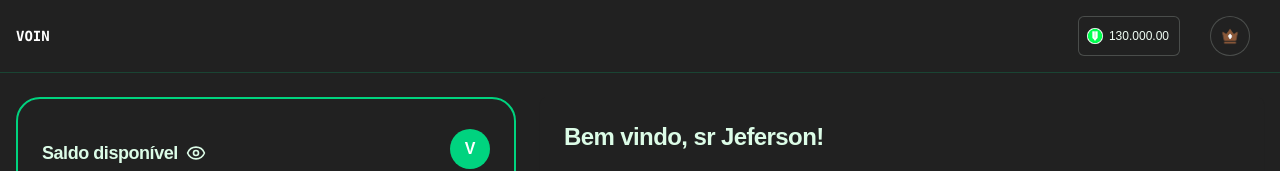
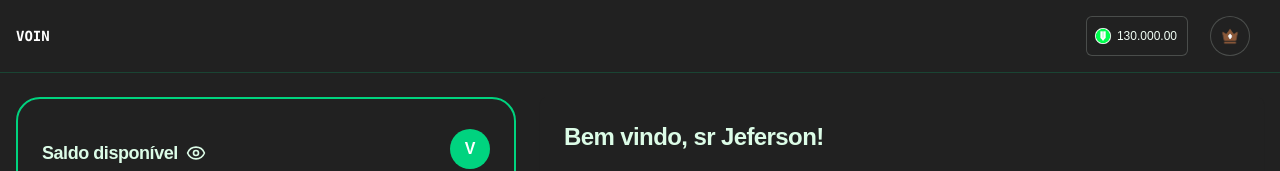
Before and after one commit to ojefersoncode/Voin-screens, a Next.js app: page / in a window 1280 px wide. Shown: the top 171 px of the page. Built offline with nearby package versions, Linux system fonts and the light colour scheme.

Commit message:
Edit Navbar

```diff
--- a/components/TradingComponents/NavbarTrading.tsx
+++ b/components/TradingComponents/NavbarTrading.tsx
@@ -10,7 +10,7 @@ export default function NavTrading() {
             <h1 className="font-mono font-bold  text-sm">VOIN</h1>
           </div>
 
-          <div className="flex gap-4">
+          <div className="flex gap-2">
             <div className="flex items-center justify-center gap-1 px-4 py-1 rounded-md text-green-50  border border-green-50 border-opacity-20 cursor-pointer bg-[#212121] hover:bg-[#181818]">
               <img src="/Voin.png" alt="Logo" className="size-5" />
               <h1 className="mr-1 text-xs">130.000.00</h1>
```
